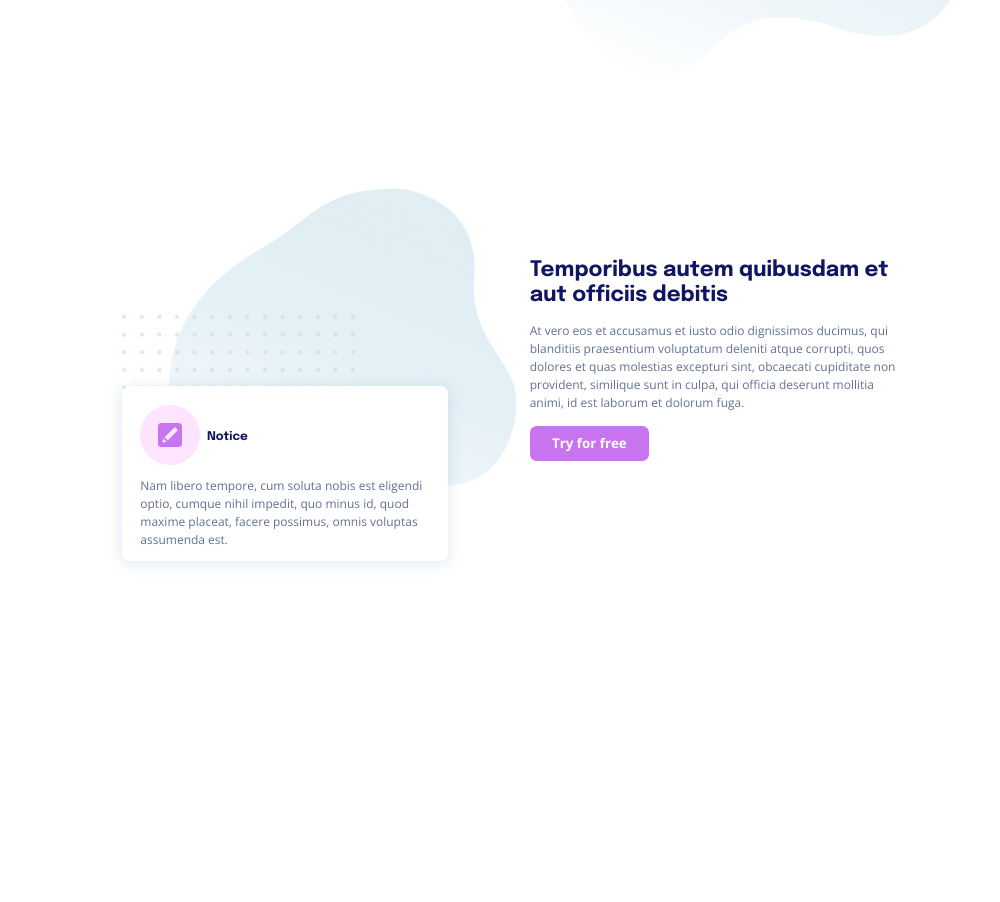
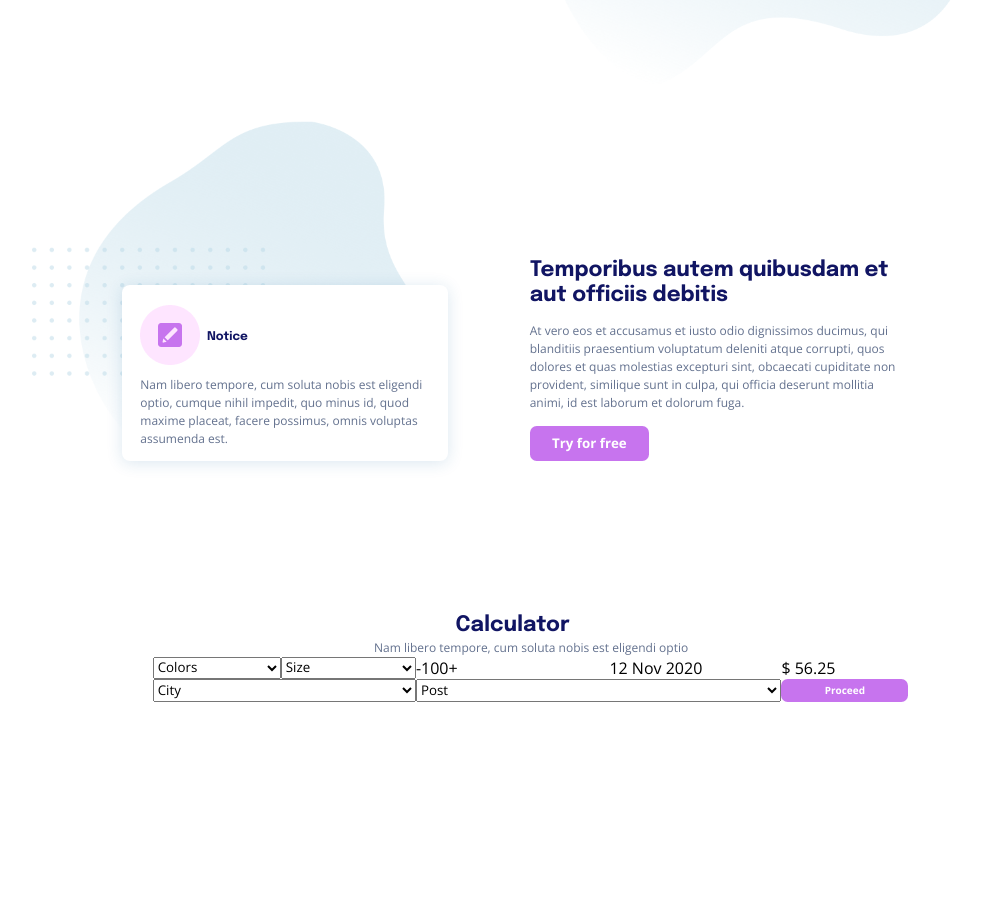
Before and after one commit to miamariia/Test_Project, a plain HTML site: page index.html in a window 1280 px wide. Shown: the part 471-1373 px from the top of the page, without its empty margins (125-1125 px from the left). Before the commit the page ends 1331 px from the top, so only its background shows below. Drawn offline with nearby package versions, Linux system fonts and the light colour scheme.

Commit message:
started Calc-section

```diff
--- a/index.html
+++ b/index.html
@@ -89,6 +89,67 @@
                 </div>
             </section>
 
+            <section class="calculator">
+
+                <div class="container calculator__container">
+
+                    <div class="wrapper-calc">
+
+                        <div class="calculator__title">Calculator</div>
+                        <div class="calculator__text">Nam libero tempore, cum soluta nobis est eligendi optio</div>
+                        <select name="Colors" id="" class="calculator__select calculator__select--colors">
+                            <option value="" class="calculator__option">Colors</option>
+                            <option value="" class="calculator__option">red</option>
+                            <option value="" class="calculator__option">green</option>
+                            <option value="" class="calculator__option">blue</option>
+                            <option value="" class="calculator__option">orange</option>
+
+                        </select>
+
+                        <select name="Size" id="" class="calculator__select calculator__select--size">
+
+                            <option value="" class="calculator__option">Size</option>
+                            <option value="" class="calculator__option">100%</option>
+                            <option value="" class="calculator__option">150%</option>
+                            <option value="" class="calculator__option">200%</option>
+
+                        </select>
+
+                        <div class="calculator__addition">
+                            <div class="minus">-</div>
+                            <div class="reult">100</div>
+                            <div class="plus">+</div>
+                        </div>
+
+                        <div class="calculator__calendar">12 Nov 2020</div>
+
+                        <div class="calculator__summ">$ 56.25</div>
+
+                        <select name="City" id="" class="calculator__select calculator__select--city">
+
+                            <option value="" class="calculator__option">City</option>
+                            <option value="" class="calculator__option">Kyiv</option>
+                            <option value="" class="calculator__option">Odessa</option>
+                            <option value="" class="calculator__option">Rivne</option>
+                            <option value="" class="calculator__option">Lviv</option>
+
+                        </select>
+
+                        <select name="" id="" class="calculator__select calculator__select--post">
+
+                            <option value="" class="calculator__option">Post</option>
+                            <option value="" class="calculator__option">New Post</option>
+                            <option value="" class="calculator__option">Ukrposht</option>
+                            <option value="" class="calculator__option">Pickup</option>
+
+                        </select>
+
+                        <button class="btn btn--purple calculator__btn">Proceed</button>
+                    </div>
+
+                </div>
+
+            </section>
         </div>
 
         <footer class="footer">
--- a/sass/_general.scss
+++ b/sass/_general.scss
@@ -178,7 +178,9 @@ html, body {
         }
 
         &__left {
-            position: relative;
+            display: flex;
+            justify-content: flex-end;
+            align-items: flex-end;
             grid-area: left;
         }
 
@@ -217,9 +219,6 @@ html, body {
         }
 
         &__item {
-            position: absolute;
-            right: 0;
-            margin-top: 17.7083vw;
             margin-right: 5.2083vw;
             max-width: 380px;
             padding-top: 1.51vw;
@@ -250,7 +249,80 @@ html, body {
         }
     }
 
+    .calculator {
 
+        &__container {
+            display: grid;
+            height: 100%;
+            grid-template-rows: 1fr;
+            grid-template-columns: repeat(12, 1fr);
+        }
+
+        .wrapper-calc {
+            display: grid;
+            grid-column: 1/13;
+        }
+
+        &__title {
+            grid-row: 1/2;
+            grid-column: 6/8;
+            @include title;
+            font-size: $thttw;
+            text-align: center;
+        }
+
+        &__text {
+            grid-row: 3/2;
+            grid-column: 4/10;
+            @include text;
+            text-align: center;
+        }
+
+        &__select {
+
+            &--colors {
+                grid-row: 3/4;
+                grid-column: 2 /4;
+            }
+
+            &--size {
+                grid-row: 3/4;
+                grid-column: 4/6;
+            }
+
+
+            &--city {
+                grid-row: 4/5;
+                grid-column: 2/6;
+            }
+
+            &--post {
+                grid-row: 4/5;
+                grid-column: 6/10;
+            }
+        }
+
+        &__addition {
+            display: flex;
+            grid-row: 3/4;
+            grid-column: 6/8;
+        }
+
+        &__calendar {
+            grid-row: 3/4;
+            grid-column: 8/10;
+        }
+
+        &__summ {
+            grid-row: 3/4;
+            grid-column: 10/12;
+        }
+
+        &__btn {
+            grid-row: 4/5;
+            grid-column: 10/12;
+        }
+    }
 
 
 }
```
Also changed, not shown: css/style.min.css.
